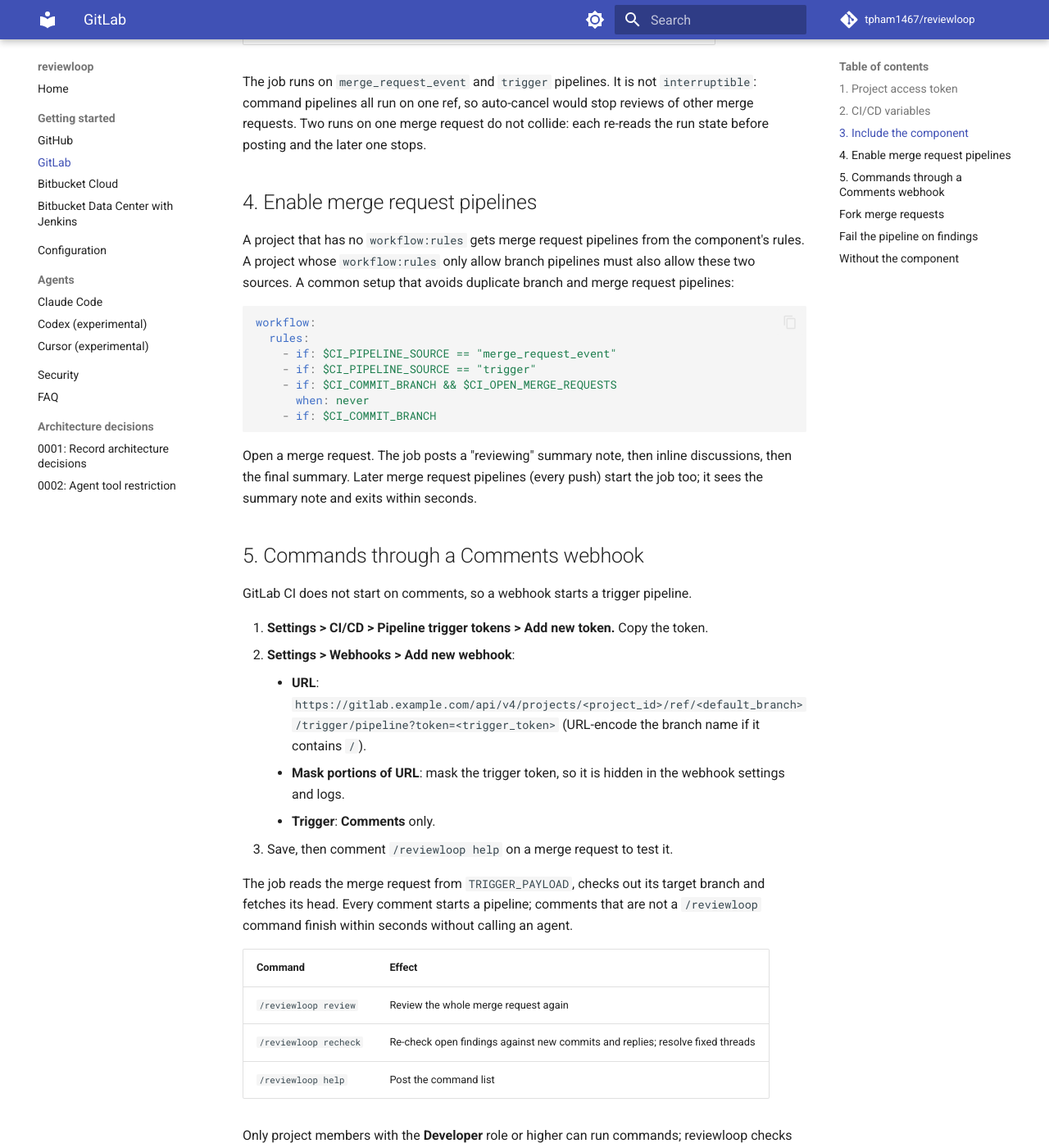
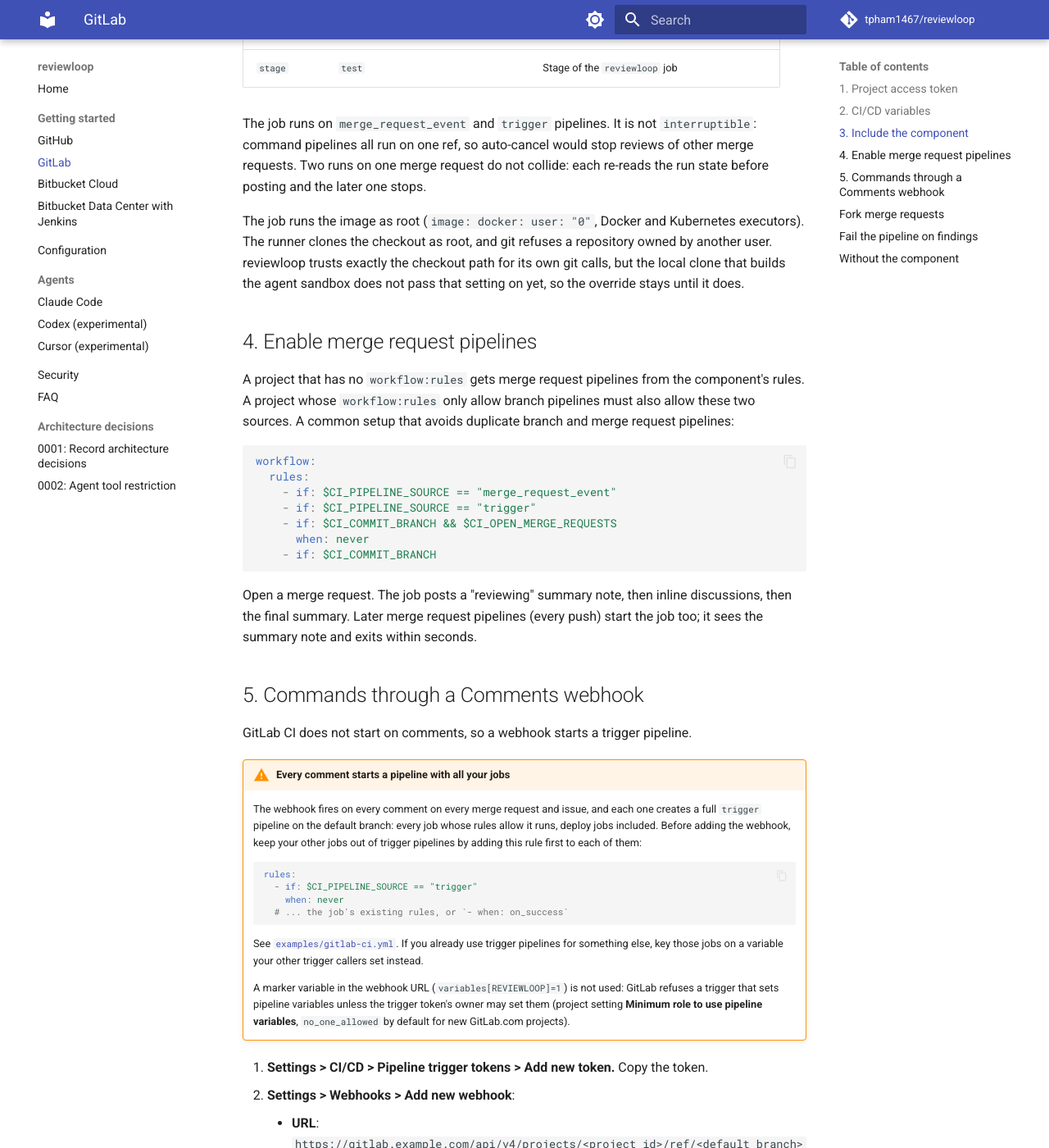
Before and after one commit to tpham1467/reviewloop, an MkDocs documentation site: the page built from docs/getting-started/gitlab.md, in a window 1280 px wide and 1400 px high, scrolled down 1391 px. Shown: the whole window at 82% size. Built offline with MkDocs 1.6.1 and Material for MkDocs 9.7.7, drawn with Linux system fonts in a browser that asks for light colours; comment, search, counter and statistics services are not loaded; some of the changed text lies outside the part shown.

Commit message:
fix: harden integrations after review
- GitHub example: run comment jobs only for OWNER, MEMBER or COLLABORATOR, so
  other users cannot cancel a running review; explain the dropped synchronize.
- action.yml: --cap-drop=ALL and no-new-privileges; mount and pass RUNNER_TEMP
  so REVIEWLOOP_KEEP_WORKDIR works; explain why the runner uid is kept.
- GitLab component: fetch or checkout failure exits 2. Root user kept with a
  comment: the sandbox clone's upload-pack does not get safe.directory yet.
- GitLab docs and example: every comment starts a trigger pipeline; exclude
  other jobs with a trigger rule. Protect variable left unchecked.
- Docs reference @0 and :0 instead of an unannotated 0.1.0; FAQ, security
  and Dockerfile describe the safe.directory trust; Jenkins GWT 1.68+.

````diff
--- a/docs/getting-started/gitlab.md
+++ b/docs/getting-started/gitlab.md
@@ -21,8 +21,8 @@ comments. `CI_JOB_TOKEN` cannot post notes, so a project access token is require
     Do not store tokens as **File** variables. GitLab writes them as plain files under `<builds>/<project>.tmp/`,
     next to the checkout, where they stay for the whole job. See [Security](../security.md#gitlab-file-type-variables).
 
-Leave **Protect variable** unchecked unless every target branch is protected: protected variables are not passed to
-pipelines of unprotected branches.
+Leave **Protect variable** unchecked. Merge request pipelines run on the source branch, which is usually not
+protected, and protected variables are not passed to them.
 
 ## 3. Include the component
 
@@ -30,24 +30,31 @@ Add to `.gitlab-ci.yml`:
 
 ```yaml
 include:
-  - component: $CI_SERVER_FQDN/tpham1467/reviewloop/reviewloop@0.1.0
+  - component: $CI_SERVER_FQDN/tpham1467/reviewloop/reviewloop@0
     inputs:
       agent: claude-code
 ```
 
-On a self-managed instance without access to the GitLab.com catalog, mirror the reviewloop repository into your
-instance and point `component:` at that project.
+`@0` selects the latest published `0.x.y` release from the CI/CD Catalog; pin an exact version such as `@0.1.0` to
+stay on one. On a self-managed instance without access to the GitLab.com catalog, mirror the reviewloop repository
+into your instance and reference an exact tag of that project (partial versions only work for published Catalog
+components).
 
 | Input | Default | Meaning |
 | --- | --- | --- |
 | `agent` | `claude-code` | Agent CLI. `codex` and `cursor` are experimental |
 | `model` | empty | Model name passed to the CLI as is |
-| `image_tag` | the component's version | Tag of `ghcr.io/tpham1467/reviewloop` |
+| `image_tag` | the component release's exact version | Tag of `ghcr.io/tpham1467/reviewloop` |
 | `stage` | `test` | Stage of the `reviewloop` job |
 
 The job runs on `merge_request_event` and `trigger` pipelines. It is not `interruptible`: command pipelines all run
 on one ref, so auto-cancel would stop reviews of other merge requests. Two runs on one merge request do not collide:
 each re-reads the run state before posting and the later one stops.
+
+The job runs the image as root (`image: docker: user: "0"`, Docker and Kubernetes executors). The runner clones the
+checkout as root, and git refuses a repository owned by another user. reviewloop trusts exactly the checkout path for
+its own git calls, but the local clone that builds the agent sandbox does not pass that setting on yet, so the
+override stays until it does.
 
 ## 4. Enable merge request pipelines
 
@@ -72,6 +79,26 @@ merge request pipelines (every push) start the job too; it sees the summary note
 
 GitLab CI does not start on comments, so a webhook starts a trigger pipeline.
 
+!!! warning "Every comment starts a pipeline with all your jobs"
+    The webhook fires on every comment on every merge request and issue, and each one creates a full `trigger`
+    pipeline on the default branch: every job whose rules allow it runs, deploy jobs included. Before adding the
+    webhook, keep your other jobs out of trigger pipelines by adding this rule first to each of them:
+
+    ```yaml
+    rules:
+      - if: $CI_PIPELINE_SOURCE == "trigger"
+        when: never
+      # ... the job's existing rules, or `- when: on_success`
+    ```
+
+    See [`examples/gitlab-ci.yml`](https://github.com/tpham1467/reviewloop/blob/main/examples/gitlab-ci.yml). If
+    you already use trigger pipelines for something else, key those jobs on a variable your other trigger callers set
+    instead.
+
+    A marker variable in the webhook URL (`variables[REVIEWLOOP]=1`) is not used: GitLab refuses a trigger that sets
+    pipeline variables unless the trigger token's owner may set them (project setting **Minimum role to use pipeline
+    variables**, `no_one_allowed` by default for new GitLab.com projects).
+
 1. **Settings > CI/CD > Pipeline trigger tokens > Add new token.** Copy the token.
 2. **Settings > Webhooks > Add new webhook**:
     - **URL**:
@@ -81,9 +108,9 @@ GitLab CI does not start on comments, so a webhook starts a trigger pipeline.
     - **Trigger**: **Comments** only.
 3. Save, then comment `/reviewloop help` on a merge request to test it.
 
-The job reads the merge request from `TRIGGER_PAYLOAD`, checks out its target branch and fetches its head. Every
-comment starts a pipeline; comments that are not a `/reviewloop` command finish within seconds without calling an
-agent.
+The job reads the merge request from `TRIGGER_PAYLOAD`, checks out its target branch and fetches its head. In the
+pipeline of a comment that is not a `/reviewloop` command, the reviewloop job finishes within seconds without calling
+an agent. A failed fetch or checkout exits `2`, like any infrastructure error.
 
 | Command | Effect |
 | --- | --- |
````
Also changed, not shown: README.md (+6 -4 lines), action.yml (+6 -1 lines), docs/agents/cursor.md (+1 -1 lines), docs/faq.md (+10 -4 lines), docs/getting-started/github.md (+11 -6 lines), docs/security.md (+4 -2 lines), 5 other files.
